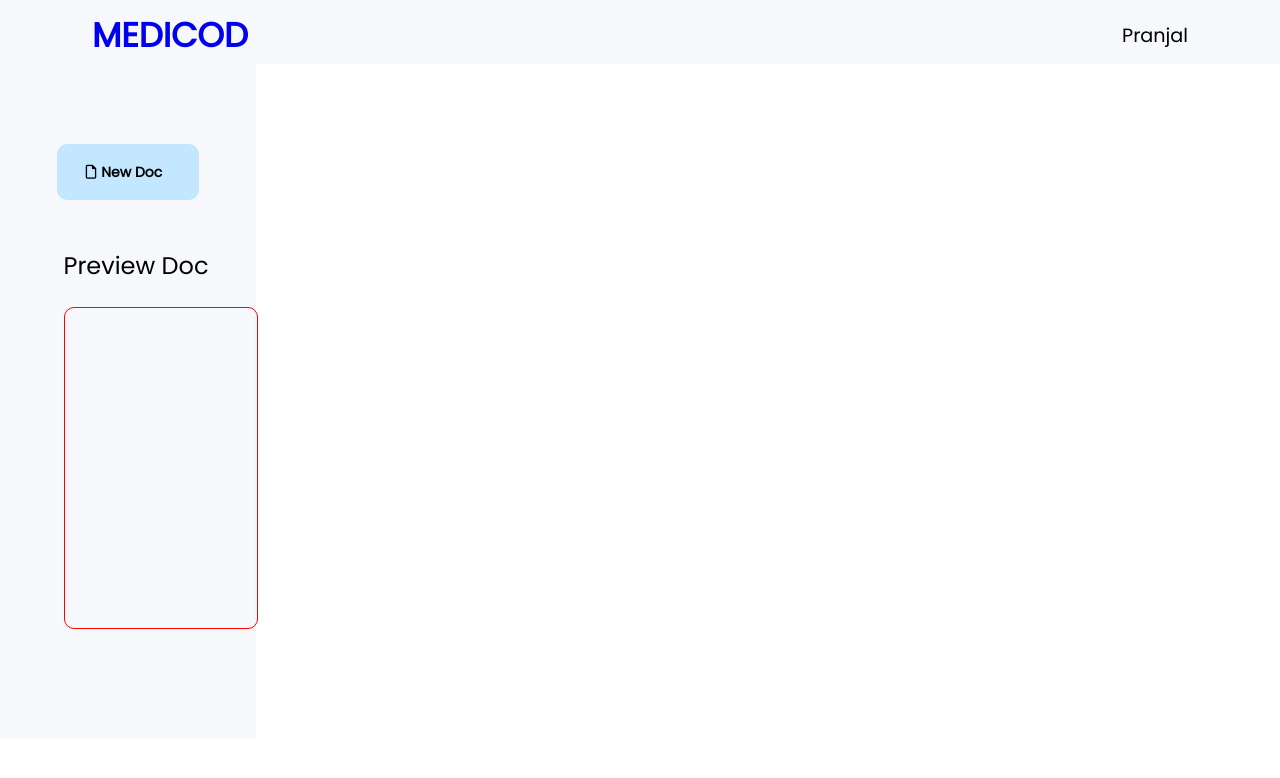
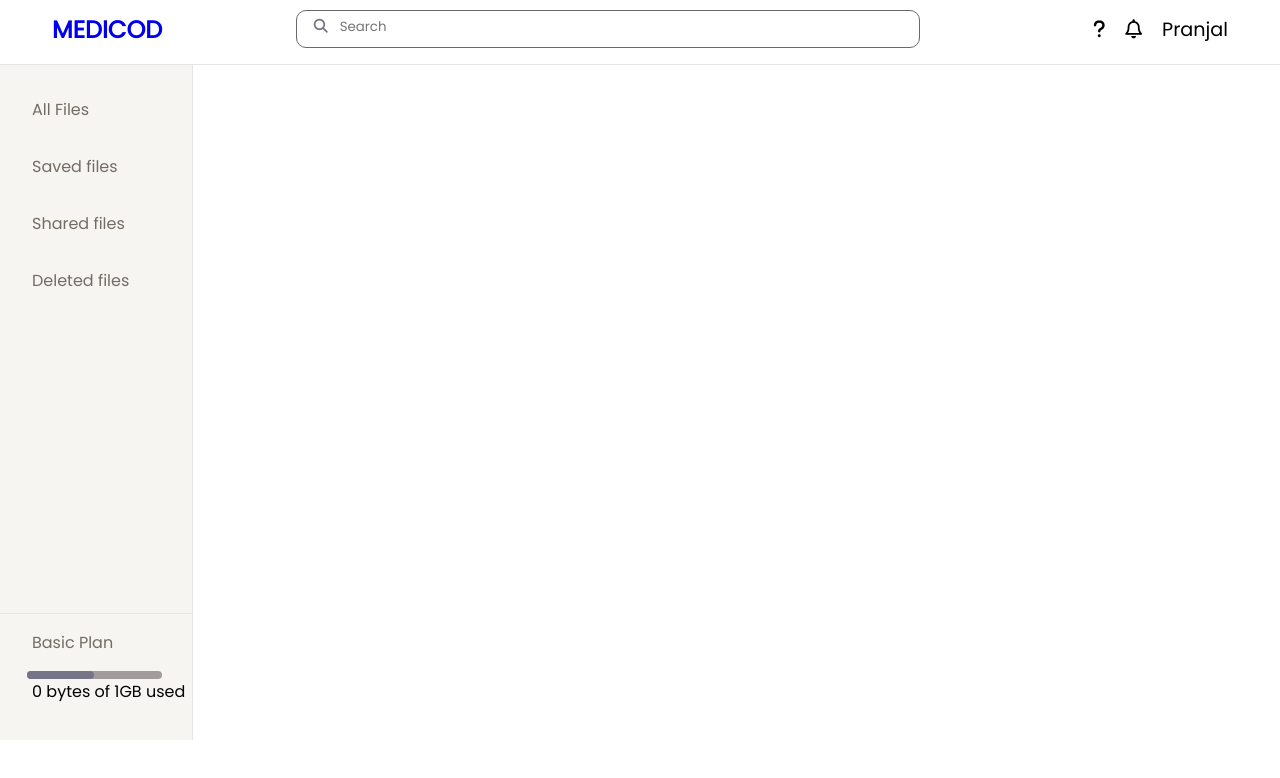
Before and after one commit to PRANJALRANA11/MEDICOD, a React (Create React App) app in the folder frontend/medi-records/: page /Dashboard in a window 1280 px wide. Shown: the top 778 px of the page. Built offline with nearby package versions, Linux system fonts and the light colour scheme; a web font is replaced by a local one.

Commit message:
more-work-on-dashboard-frontend
Signed-off-by: PRANJALRANA11 <pranajlrana1235@gmail.com>

```diff
--- a/frontend/medi-records/src/Components/Dashboard/Navbar_Dash.js
+++ b/frontend/medi-records/src/Components/Dashboard/Navbar_Dash.js
@@ -6,9 +6,25 @@ const Navbar_Dash = () => {
     <nav className="navbar_dash">
       <div className="container_dash">
         <div className="navbar-brand_dash">
-        <Link to="/">MEDICOD</Link>
+          <Link to="/">MEDICOD</Link>
+        </div>
+        <div className="navbar-search">
+          <i class="fa-solid fa-magnifying-glass" style={{fontSize:14,marginRight:10,color:"#757587"}}></i>
+          <input type="text" placeholder="Search" />
         </div>
         <ul className="navbar-links_dash">
+          <li>
+            <i class="fa-solid fa-question" style={{
+              fontSize:"1.2rem",
+              marginTop:5
+            }}></i>
+          </li>
+          <li>
+            <i class="fa-regular fa-bell" style={{
+              fontSize:"1.2rem",
+              marginTop:5
+            }}></i>
+          </li>
           <li>
             <span style={{
               fontFamily:"poppins",
--- /dev/null
+++ b/frontend/medi-records/src/Components/Dashboard/ProgressBar.js
@@ -0,0 +1,31 @@
+import React, { useState, useEffect } from 'react';
+
+const ProgressBar = () => {
+  const [progress, setProgress] = useState(0);
+
+  useEffect(() => {
+    // Simulate progress over time
+    const interval = setInterval(() => {
+      if (progress < 100) {
+        setProgress(progress + 10);
+      } else {
+        clearInterval(interval);
+      }
+    }, 1000);
+
+    // Cleanup the interval on unmount
+    return () => clearInterval(interval);
+  }, [progress]);
+
+  return (
+    <div className="progress-container">
+      <div
+        className="progress-bar"
+        style={{ width: `${progress}%` , backgroundColor:"#757587",borderRadius:10,height:8}}
+      >
+      </div>
+    </div>
+  );
+};
+
+export default ProgressBar;
--- a/frontend/medi-records/src/Components/Dashboard/Right_Dash.js
+++ b/frontend/medi-records/src/Components/Dashboard/Right_Dash.js
@@ -1,15 +1,27 @@
 import React from 'react'
 import '../../Styles/Dash-styles/Right_Dash.css'; // Import the CSS file for the Right_Dash component
+import ProgressBar from './ProgressBar';
 export default function Right_Dash() {
   return (
     <div className='Side_bar_right'>
-        <div className='New_doc'>
-            <button><i class="fa-regular fa-file" style={{marginRight:"5px"}}></i>
-            New Doc</button>
+        <div className='right-content'>
+            <p>All Files</p>
         </div>
-        <div className='Preview_Doc'>
-            <p>Preview Doc</p>
-            <div className='Live-doc-preview'></div>
+        <div className='right-content'>
+            <p>Saved files</p>
+        </div>
+        <div className='right-content'>
+            <p>Shared files</p>
+        </div>
+        <div className='right-content'>
+            <p>Deleted files</p>
+        </div>
+        <div className='Storage'>
+            <p>Basic Plan</p>
+            <div className='storage-bar'>
+                <ProgressBar/>
+            </div>
+             <span>0 bytes of 1GB used</span>
         </div>
 
     </div>
--- a/frontend/medi-records/src/Styles/Dash-styles/Navbar_Dash.css
+++ b/frontend/medi-records/src/Styles/Dash-styles/Navbar_Dash.css
@@ -1,28 +1,48 @@
 .navbar_dash{
-    background-color: #f6f8fc;
+    background-color:white;
     height: 64px;
     /* position: fixed; */
     width: 100%;
     z-index: 1000;
+    border-bottom: 1px solid #e5e5e5;
 }
 .container_dash{
     display: flex;
     justify-content: space-between;
     align-items: center;
     padding: 10px 32px;
-    margin: 0 60px;
+    margin: 0 20px;
 }
 .navbar-brand_dash a{
-    font-size: 34px;
+    font-size: 24px;
     font-family: poppins;
     text-decoration: none;
     /* color: #ffffff; */
     font-weight: bold;
-    margin-right: 44rem;
+    /* margin-right: 44rem; */
 }
 .navbar-links_dash{
     list-style: none;
     margin: 0;
     display: flex;
-    gap: 60px;
+    gap: 20px;
 }
+.navbar-links_dash i:hover{
+    cursor: pointer;
+    color: #e5e5e5;
+}
+.navbar-search{
+    width: 600px;
+    height:28px;
+    border: 1px solid #6d6868;
+    padding: 4px 11px;
+    border-radius: 10px;
+}
+.navbar-search input{
+    border: none;
+    font-family: poppins;
+    width: 560px;
+}
+.navbar-search input:focus{
+    outline: none;
+}
--- a/frontend/medi-records/src/Styles/Dash-styles/Right_Dash.css
+++ b/frontend/medi-records/src/Styles/Dash-styles/Right_Dash.css
@@ -1,37 +1,42 @@
 .Side_bar_right{
-    width: 20%;
+    width: 15%;
     height: 42.2rem;
-    background-color: #f6f8fc;
+    background-color: #f7f5f2;
+    border-right: 1px solid #e6e6e6;
+    text-align: left;
+    position: fixed;
 }
-.New_doc button{
-    margin-top: 5rem;
-    background-color: #c2e7ff;
-    width: 142px;
-    height: 56px;
-    padding: 0px 8px 0px 0px;
-    font:14px poppins;
-    font-weight: bold;
-    border: none;
-    border-radius: 10px;
+
+.Side_bar_right .right-content{
+    margin-top: 2rem;
+    padding-left: 32px;
 }
-.New_doc button:hover{
+.Side_bar_right .right-content p{
+    font-family: poppins;
+    color: #736c64;
+}
+.right-content p:hover{
     cursor: pointer;
-    box-shadow: rgba(0, 0, 0, 0.35) 0px 5px 15px;
-    transition: 1s;
+    color: black;
 }
-.Preview_Doc{
-    margin-top: 3rem;
+.Storage{
+    margin-top: 20rem;
+    border-top:1px solid #e6e6e6;
 }
-.Preview_Doc p{
-    font: 24px poppins;
-    color: #000000;
-    margin-left: 1rem;
+.Storage p{
+    font-family: poppins;
+    color: #736c64;
+    margin-left: 2rem;
 }
-.Live-doc-preview{
-    margin-top: 1rem;
-    border: 1px solid red;
-    width: 12rem;
-    height: 20rem;
-    margin-left: 4rem;
-    border-radius: 10px;
+
+.storage-bar{
+   width: 70%;
+   margin-left: 1.7rem;
+   background-color: #a39c9c;
+   border-radius: 10px;
+
 }
+.Storage span{
+    font-family: poppins;
+    margin-left: 2rem;
+}
```
